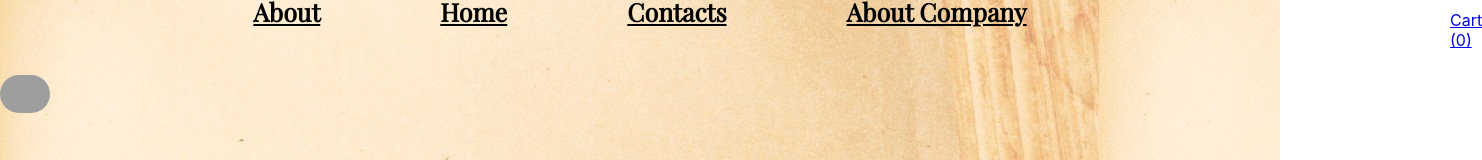
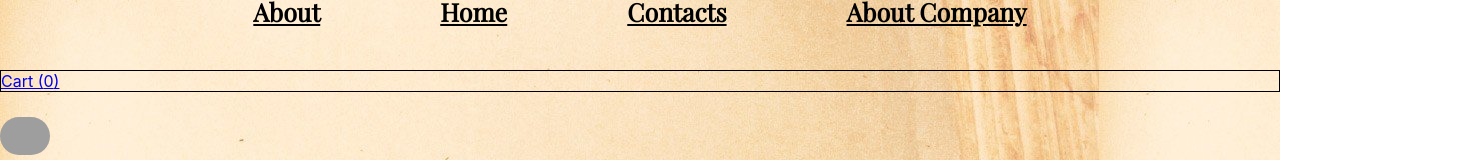
Before and after one commit to nazik456/test, a React (Create React App) app: page /products/1 in a window 1280 px wide. Shown: the top 160 px of the page, 1482 px wide, since content can reach past the window. Built offline with nearby package versions, Linux system fonts and the light colour scheme; no server answers; the database is empty; grey boxes are pictures that could not be loaded.

Commit message:
cartLink changed

```diff
--- a/src/components/CartLink/CartLink.css
+++ b/src/components/CartLink/CartLink.css
@@ -1,5 +1,4 @@
-.CartLink{
-margin-left: 1450px;
-margin-top: -80px;
-
+.CartLink {
+  margin-top: -20px;
+  border: 1px solid;
 }
```
